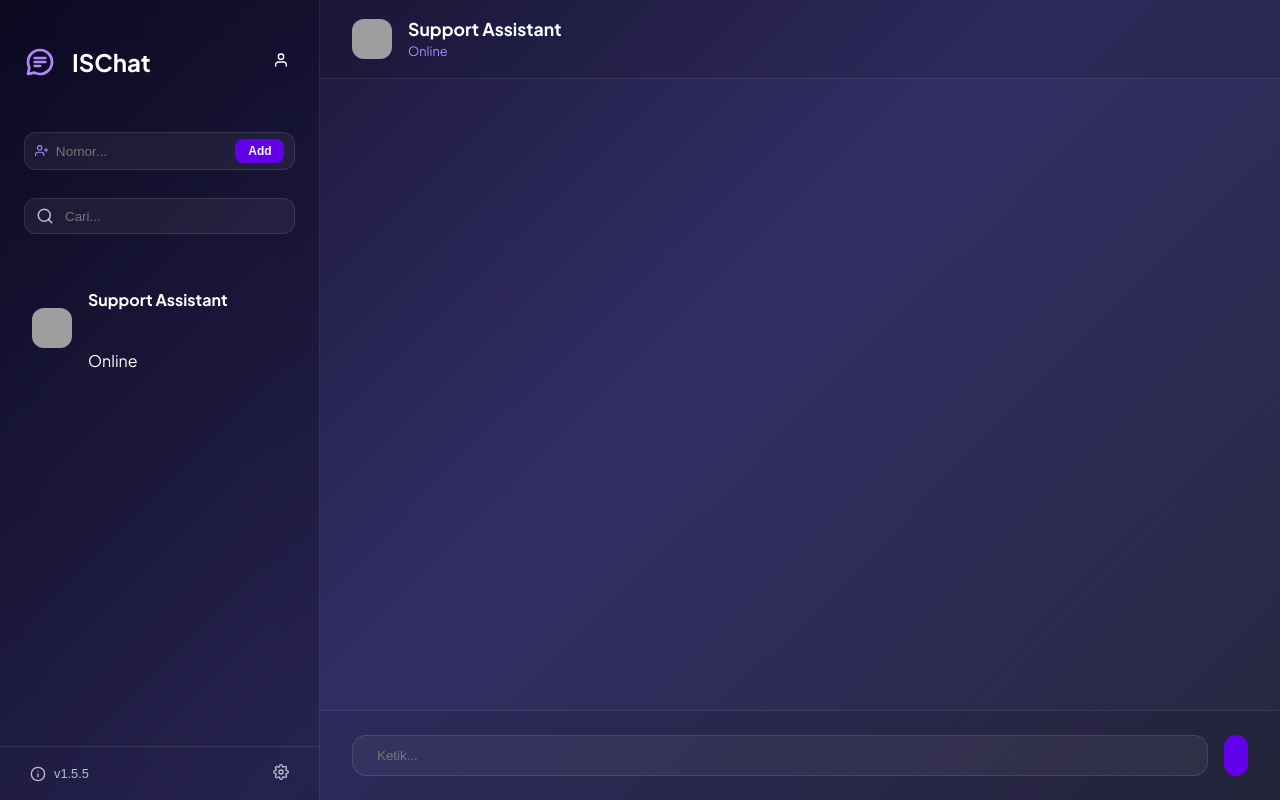
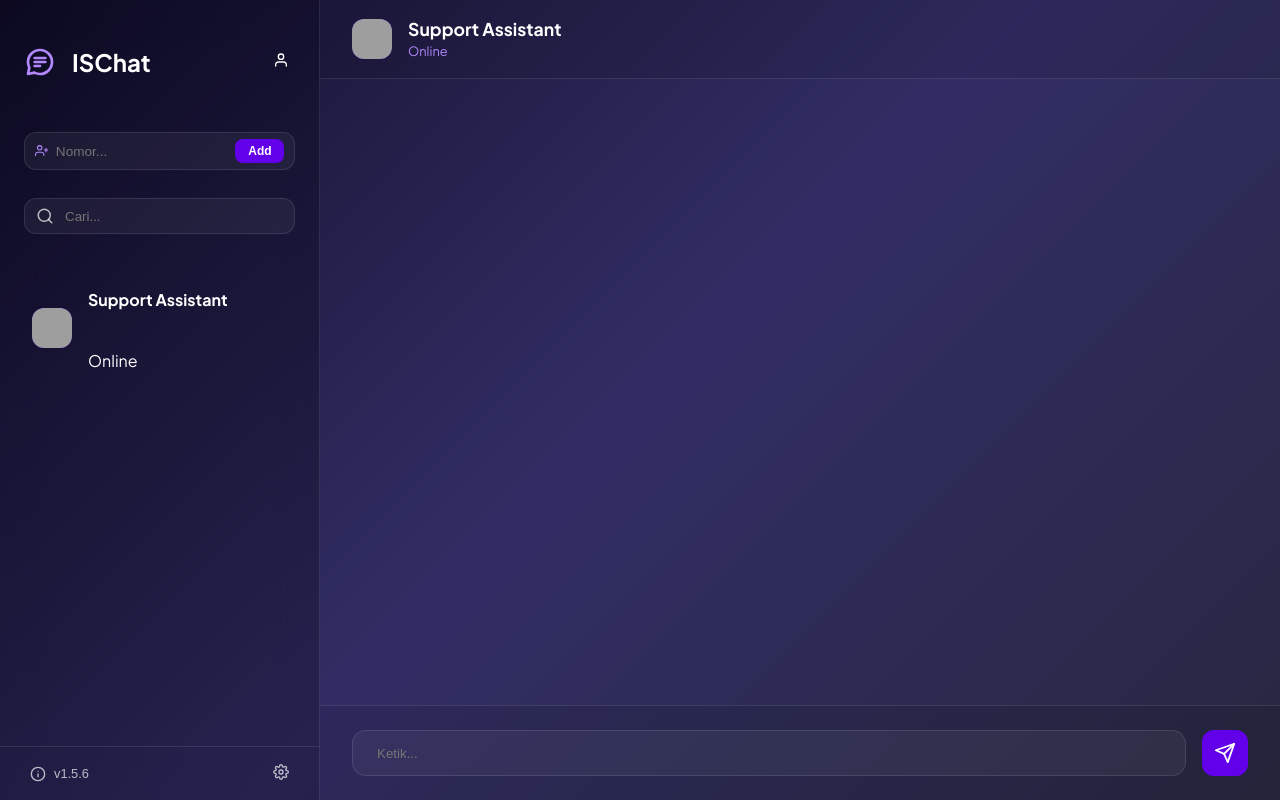
Before and after one commit to e-was24/ISChat, a React (Vite) app: page / in a window 1280 px wide. Both pictures are taken after a click on the button "Mulai Sekarang". Built offline with nearby package versions, Linux system fonts and the light colour scheme; grey boxes are pictures that could not be loaded.

Commit message:
fix: restore send icon visibility on input button (v1.5.6)

```diff
--- a/package.json
+++ b/package.json
@@ -1,7 +1,7 @@
 {
   "name": "ischat",
   "private": true,
-  "version": "1.5.5",
+  "version": "1.5.6",
   "type": "module",
   "scripts": {
     "dev": "vite",
--- a/src/components/ChatView.jsx
+++ b/src/components/ChatView.jsx
@@ -39,9 +39,9 @@ const ChatView = () => {
   const activeChatRef = useRef('');
 
   const versionHistory = [
+    { v: '1.5.6', detail: 'UI Fix: Restored Send Icon visibility.' },
     { v: '1.5.5', detail: 'Force Cache Clear & Auto-Reload.' },
-    { v: '1.5.4', detail: 'Mobile UI Fix: Input overlap & Asset Path Clean.' },
-    { v: '1.5.3', detail: 'Bug Fix: Profile Persistence Restore.' }
+    { v: '1.5.4', detail: 'Mobile UI Fix: Input overlap & Asset Path Clean.' }
   ];
 
   const currentVersion = '1.5.5';
@@ -253,7 +253,7 @@ const ChatView = () => {
         </div>
 
         <div className="sidebar-footer">
-          <button className="version-btn" onClick={() => setShowVersionModal(true)}><InfoIcon className="sidebar-icon" /> <span>v1.5.5</span></button>
+          <button className="version-btn" onClick={() => setShowVersionModal(true)}><InfoIcon className="sidebar-icon" /> <span>v1.5.6</span></button>
           <button className="settings-btn"><SettingsIcon className="sidebar-icon" /></button>
         </div>
       </aside>
@@ -291,7 +291,7 @@ const ChatView = () => {
 
         <form className="chat-input-area" onSubmit={handleSend}>
           <input type="text" placeholder="Ketik..." value={message} onChange={e => setMessage(e.target.value)} />
-          <button type="submit" className="send-btn"><SendIcon /></button>
+          <button type="submit" className="send-btn"><SendIcon className="btn-icon-svg" /></button>
         </form>
       </main>
 
```
